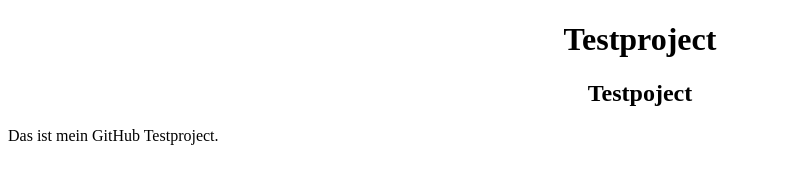
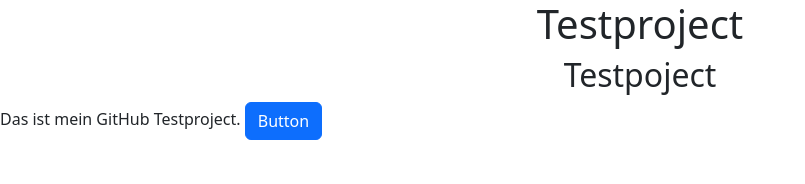
Before and after one commit to GaborHozleiter/Testproject, a website: page index.html in a window 1280 px wide. Shown: the whole page, without its empty margins (0-805 px from the left). Drawn offline with nearby package versions, Linux system fonts and the light colour scheme.

Commit message:
added bootstrap

```diff
--- a/index.html
+++ b/index.html
@@ -5,11 +5,13 @@
     <meta name="viewport" content="width=device-width, initial-scale=1.0">
     <title>Test</title>
     <link rel="stylesheet" href="style.css">
+    <link rel="stylesheet" href="node_modules/bootstrap/dist/css/bootstrap.min.css">
 </head>
 <body>
     <h1>Testproject</h1>
     <h2>Testpoject</h2>
     <span>Das ist mein GitHub Testproject.</span>
+    <button class="btn btn-primary">Button</button>
 
 </body>
 </html>
--- /dev/null
+++ b/package.json
@@ -0,0 +1,5 @@
+{
+  "dependencies": {
+    "bootstrap": "^5.3.2"
+  }
+}
```
Also changed, not shown: 1 other file.
